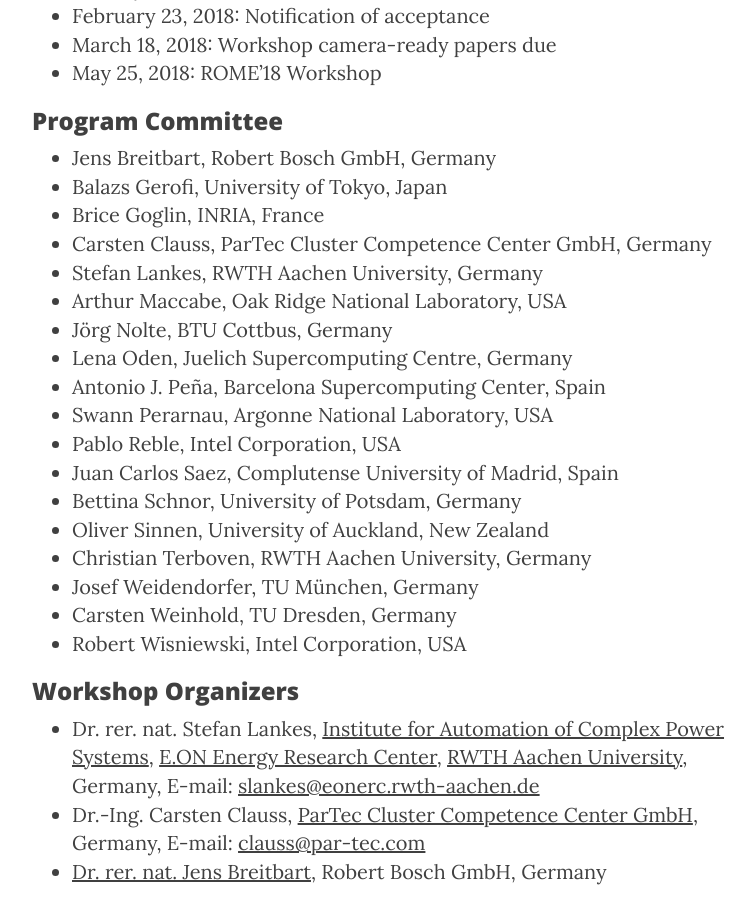
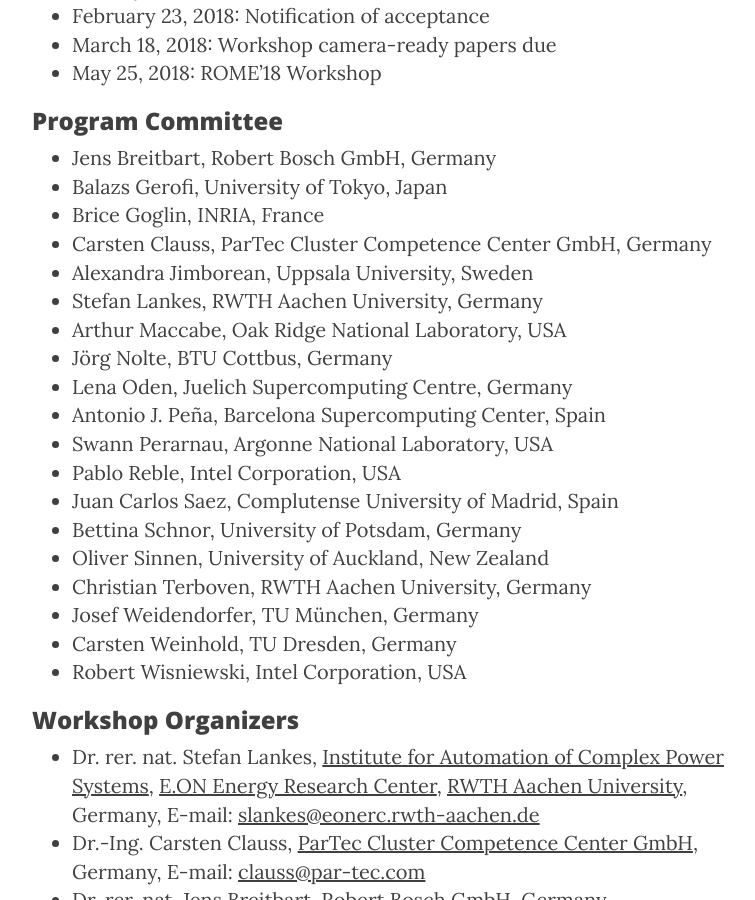
Before and after one commit to WROME/wrome.github.io, a Jekyll site: the page built from vancouver2018.md, in a window 1280 px wide and 900 px high, scrolled down 3006 px. Shown: the whole window, without its empty margins (233-988 px from the left). Built offline with Jekyll 4.4.1, drawn with Linux system fonts in a browser that asks for light colours; nearby versions of some CDN libraries.

Commit message:
add Alexandra Jimborean to the list of PC members

```diff
--- a/vancouver2018.md
+++ b/vancouver2018.md
@@ -62,6 +62,7 @@
 * Balazs Gerofi, University of Tokyo, Japan
 * Brice Goglin, INRIA, France
 * Carsten Clauss, ParTec Cluster Competence Center GmbH, Germany
+* Alexandra Jimborean, Uppsala University, Sweden
 * Stefan Lankes, RWTH Aachen University, Germany
 * Arthur Maccabe, Oak Ridge National Laboratory, USA
 * Jörg Nolte, BTU Cottbus, Germany
```
